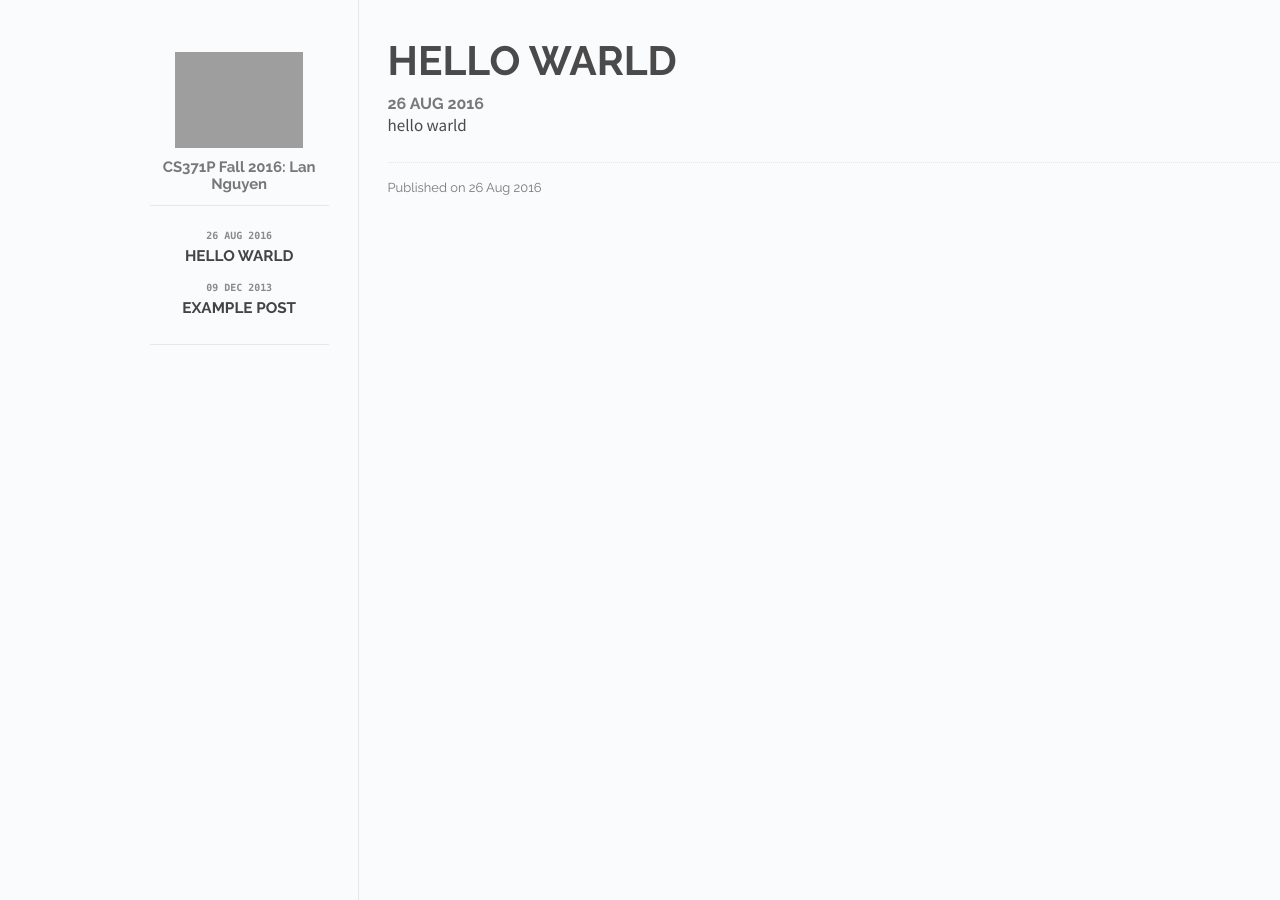
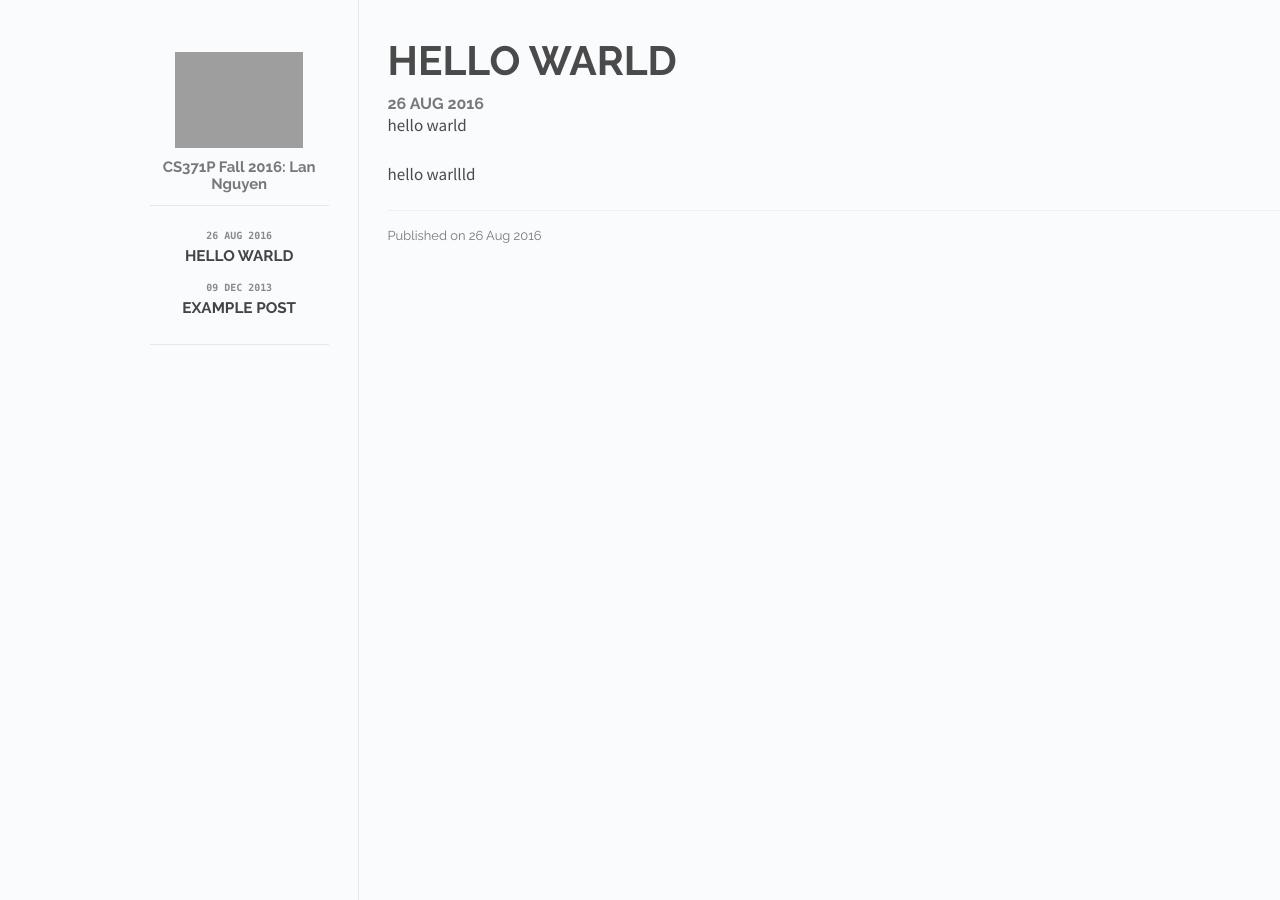
Before and after one commit to chareth/cs371p-blog, a Jekyll site: the page built from _posts/2016-08-26-hello-warld.md, in a window 1280 px wide. Built offline with Jekyll 4.4.1, drawn with Linux system fonts in a browser that asks for light colours.

Commit message:
changed sidebar href

```diff
--- a/_config.yml
+++ b/_config.yml
@@ -1,3 +1,3 @@
 name: Flex
 baseurl: /cs371p-blog
-permalink: /cs371p-blog/:title.html
+permalink: /:title.html
--- a/_layouts/default.html
+++ b/_layouts/default.html
@@ -30,7 +30,7 @@
           <ul class="posts-list">
             {% for post in site.posts %}
               <li class="post-link">
-                <a class="post-title" href="{{ post.url }}">
+                <a class="post-title" href="/cs371p-blog{{ post.url }}">
                   <span class="post-date">{{ post.date | date_to_string }}</span>
                   {{ post.title }}
                 </a>
--- a/_posts/2016-08-26-hello-warld.md
+++ b/_posts/2016-08-26-hello-warld.md
@@ -3,3 +3,5 @@ layout: post
 title: Hello Warld
 ---
 hello warld
+
+hello warllld
```
